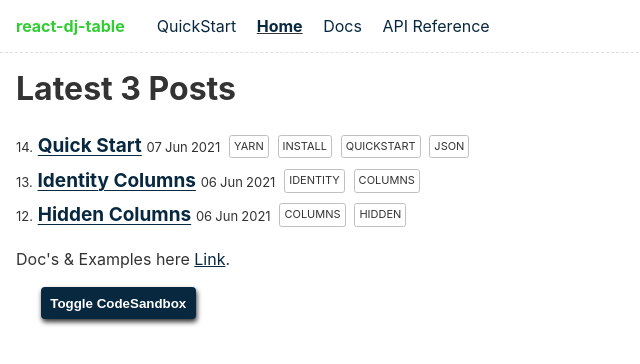
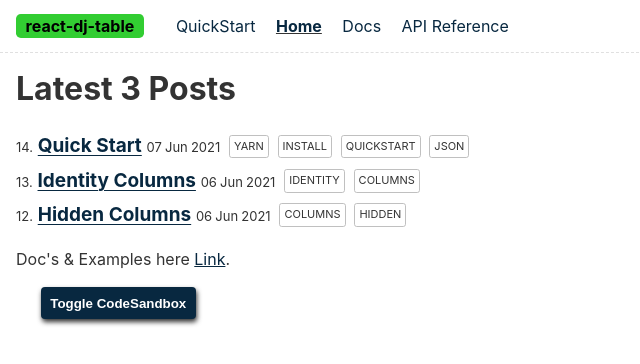
Before and after one commit to sajrashid/docsSite, an Eleventy site: page index.njk in a window 1280 px wide. Shown: the whole page, without its empty margins (0-640 px from the left). Built offline with nearby package versions, Linux system fonts and the light colour scheme; Eleventy itself is replaced by a stand-in of ours; files that its build step writes are made by us from their sources.

Commit message:
changed logo colour

```diff
--- a/css/index.css
+++ b/css/index.css
@@ -24,7 +24,10 @@ body {
   height: 100%;width:100%;
 }
 .home a {
-  color:var(--lime)!important;
+  color:black!important;
+  background-color:var(--lime);
+  padding:0.1em 0.6em 0.1em 0.6em;
+  border-radius: 0.3em;
 }
 #framesandbox{
   margin-top: 1em;
```
